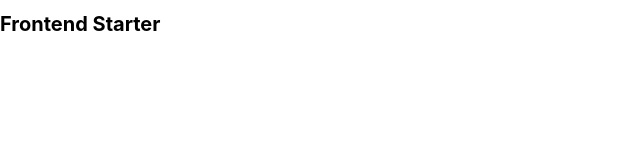
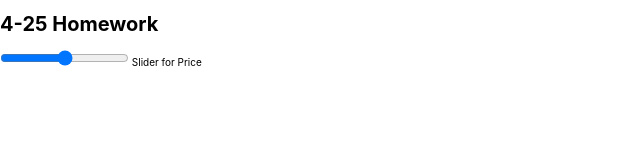
Before and after one commit to skdonnet/4-26hw, a website: page index.html in a window 1280 px wide. Shown: the whole page, without its empty margins (0-640 px from the left). Drawn offline with nearby package versions, Linux system fonts and the light colour scheme.

Commit message:
creating the slider

```diff
--- a/index.html
+++ b/index.html
@@ -11,10 +11,12 @@
 
     <link rel="stylesheet" href="style.css" />
 
-    <title>Frontend Starter</title>
+    <title>4-25 Homework</title>
   </head>
   <body>
-    <h1>Frontend Starter</h1>
+    <h1>4-25 Homework</h1>
+    <input type="range" id="slider" min="0" max="200" />
+    <label for="slider">Slider for Price</label>
     <script src="./scripts.js" type="module"></script>
   </body>
 </html>
```
